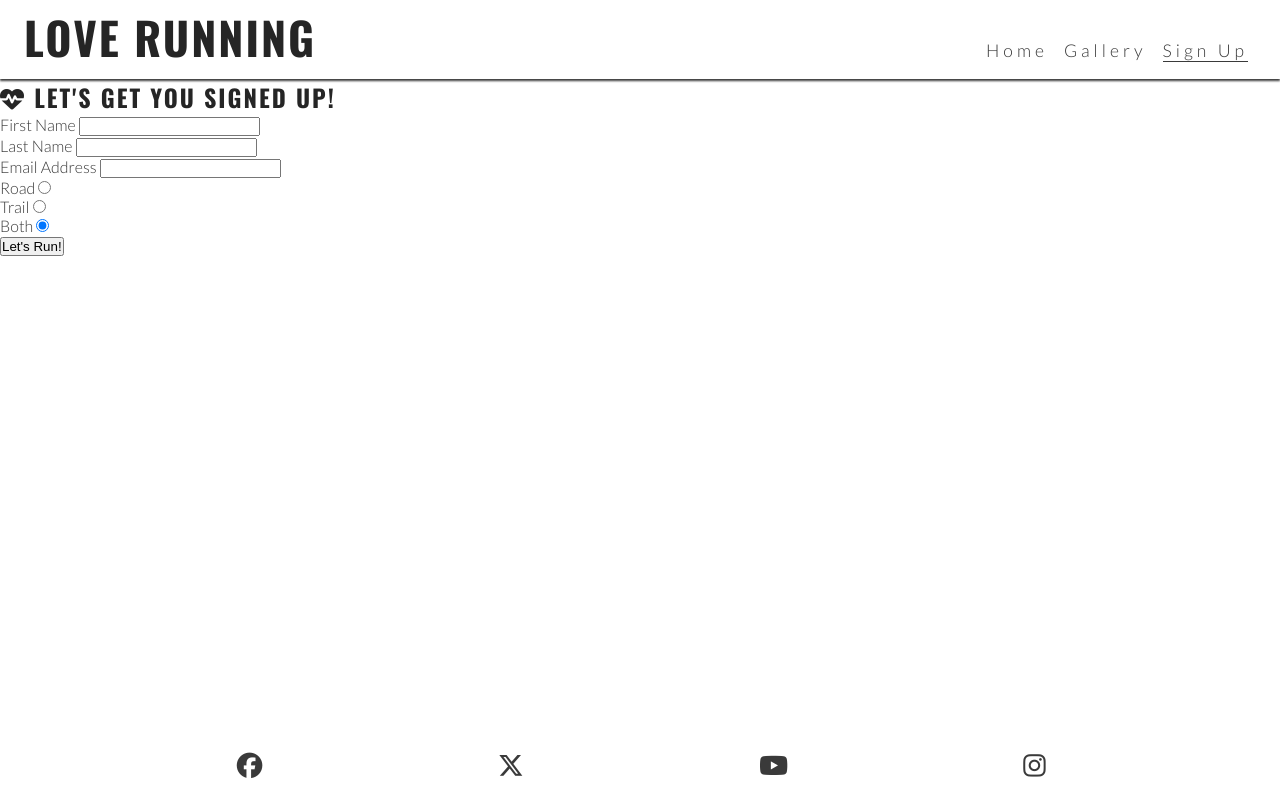
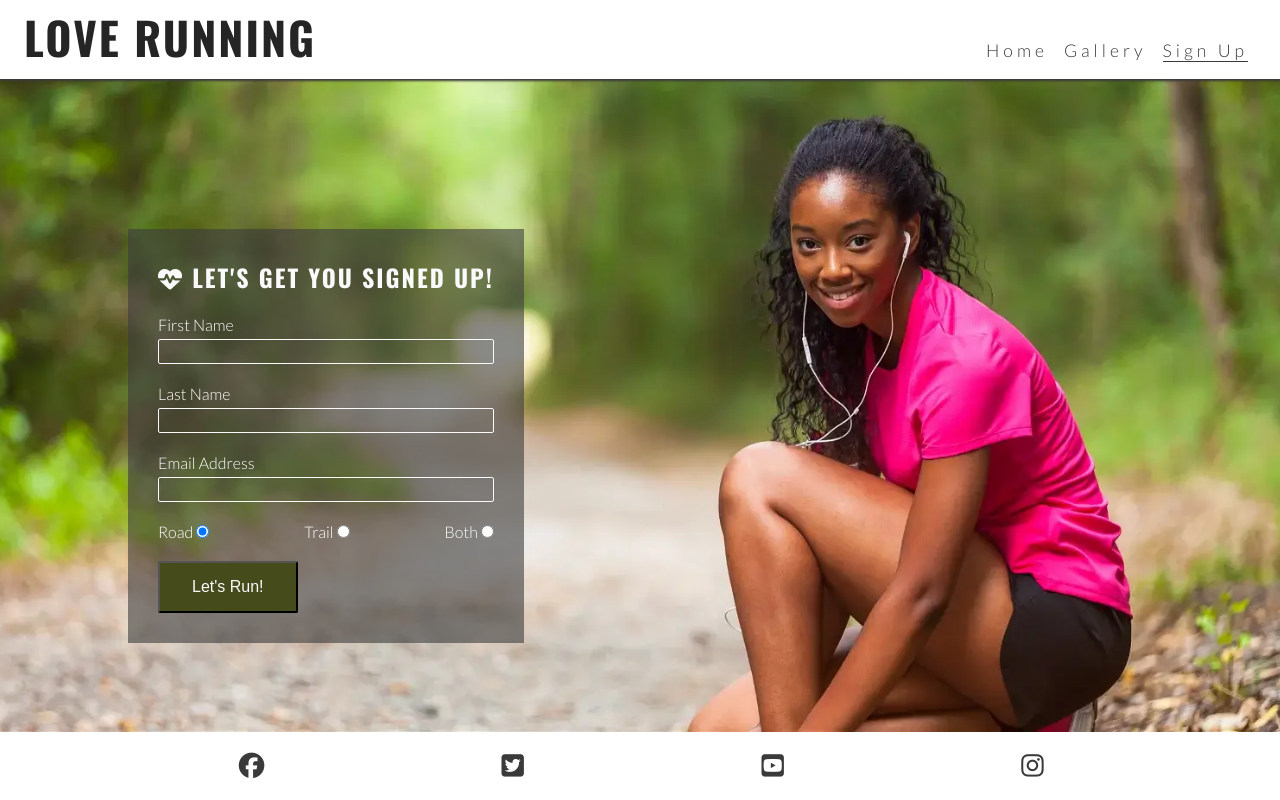
Before and after one commit to EktaMehra/love-running, a plain HTML site: page signup.html in a window 1280 px wide. Drawn offline with nearby package versions, Linux system fonts and the light colour scheme.

Commit message:
style sign up form

```diff
--- a/assets/css/style.css
+++ b/assets/css/style.css
@@ -18,9 +18,7 @@ body {
     font-family: 'Lato', sans-serif;
 }
 
-h1,
-h2,
-h3 {
+h1, h2, h3 {
     font-family: 'Oswald', sans-serif;
     text-transform: uppercase;
     letter-spacing: 2px;
@@ -55,7 +53,7 @@ header a {
     list-style-type: none;
 }
 
-#menu>li {
+#menu > li {
     margin-bottom: 1em;
 }
 
@@ -90,9 +88,13 @@ nav {
 
 /* Main content */
 main {
-    /* Make main element take up any surplus space to push footer down */
+    /* Enlarge main element to push footer down*/
     flex: 1 0 auto;
+    /* Add margin at the top to prevent content from being covered by the header */
     margin-top: 47px;
+    /* Enable flex properties for child elements */
+    display: flex;
+    flex-direction: column;
 }
 
 /* Hero section */
@@ -115,8 +117,7 @@ main {
     padding-left: 10px;
 }
 
-#cover-text>h2,
-#cover-text>h3 {
+#cover-text > h2, #cover-text > h3 {
     color: #ffffff;
 }
 
@@ -132,8 +133,8 @@ main {
     font-size: 280%;
 }
 
-#benefits-physical>div,
-#benefits-mental>div {
+#benefits-physical > div,
+#benefits-mental > div {
     line-height: 20px;
     margin-bottom: 20px;
 }
@@ -164,31 +165,33 @@ main {
     justify-content: center;
 }
 
-/*Meet-up Times*/
+/* Meetup Times section */
 #times {
-  background: url("../images/dublin-city.webp") no-repeat center/cover;
+    background: url('../images/dublin-city.webp') no-repeat center/cover;
+    /* Handles responsivity without the need for a media query */
     display: flex;
     flex-wrap: wrap;
 }
+
 #times div {
     color: #fafafa;
     background-color: rgba(0, 0, 0, .6);
     padding: 15px;
     text-align: center;
-  /* This will not wrap up on screen less than 400px wide
-  Each div will exapnd to fill the available space on its row*/
+    /* This will not wrap on screens of less than 400px wide.
+    Each div will expand to fill the available space on its row */
     flex-basis: 200px;
     flex-grow: 1;
-  /*Create a grid of meet up time divide over the image */
+    /* Creates a grid of meetup time dives over the background image */
     border: 2px solid white;
 }
 
 #times h3 {
-  /*Override the heading color set in general styles*/
+    /* Override the heading colour set in general styles */
     color: #fafafa;
 }
 
-/*Gallery Page*/
+/* Gallery page */
 #photos img {
     width: 100%;
     line-height: 1em;
@@ -196,6 +199,57 @@ main {
 
 #photos {
     line-height: 0;
+}
+
+/* Form */
+#signup {
+    background-image: url("../images/signup-image.webp");
+    background-size: cover;
+    background-position: 75%;
+    padding: 20px 10% 0 10%;
+    flex-grow: 1;
+}
+
+
+#signup-form {
+    color: #ffffff;
+    background-color: rgba(60, 60, 60, 0.6);
+    padding: 30px;
+}
+
+
+#signup-form>h2 {
+    color: #fafafa;
+    margin-bottom: 20px;
+}
+
+
+.text-input {
+    background: transparent;
+    color: #fafafa;
+    width: 100%;
+    height: 25px;
+    margin: 5px 0 20px 0;
+    border: 1px solid #fafafa;
+    border-radius: 2px;
+    padding: 0 5px;
+}
+
+
+.radio-buttons {
+    width: 100%;
+    display: flex;
+    justify-content: space-between;
+}
+
+
+.join-button {
+    margin-top: 20px;
+    border-radius: 2px;
+    padding: 15px 32px;
+    font-size: 100%;
+    background-color: #454b1b;
+    color: #fafafa;
 }
 
 /* Footer */
@@ -213,7 +267,7 @@ main {
     color: #3a3a3a;
 }
 
-/* Media query: larger or landscape phones (576px and up) */
+/* Media query: large or landscape phones (576px and up) */
 @media screen and (min-width: 576px) {
     #photos {
         column-count: 2;
@@ -221,10 +275,8 @@ main {
     }
 }
 
-
 /* Media query: tablets and larger (768px and up) */
 @media screen and (min-width: 768px) {
-
     /* Header */
     nav {
         display: block;
@@ -238,7 +290,7 @@ main {
         display: flex;
     }
 
-    #menu>li {
+    #menu > li {
         padding-left: 1rem;
     }
 
@@ -272,31 +324,56 @@ main {
         width: 100%;
     }
 
-    #benefits-physical>div,
-    #benefits-mental>div {
+    #benefits-physical > div,
+    #benefits-mental > div {
         width: 75%;
     }
 
-    #benefits-mental>div {
+    #benefits-mental > div {
         text-align: end;
         align-self: flex-end;
     }
-/*Gallery*/
+
+    /* Gallery */
     #photos {
         column-count: 3;
+    }
+
+    /* Form */
+    #signup {
+        background-position: center;
+        position: relative;
+    }
+
+    #signup-form {
+        max-width: 400px;
+        position: absolute;
+        left: 10%;
+        top: 150px;
+    }
+
+    .text-input:hover {
+        border-color: #f16c6b;
+    }
+
+    .join-button:hover {
+        background-color: #fafafa;
+        color: #454b1b;
     }
 }
 
 /* Large devices (laptops and desktops, 992px and up) */
 @media screen and (min-width: 992px) {
-    #menu a:hover {
+    #menu a:hover{
         border-bottom: 1px solid #3a3a3a;
     }
-}
-/*Gallery*/
+
+    /* Gallery */
     #photos {
         column-count: 4;
     }
+}
+
 @media screen and (min-width: 1200px) {
     /* Reasons section */
     #benefits {
--- a/signup.html
+++ b/signup.html
@@ -3,23 +3,24 @@
 
 <head>
     <meta charset="UTF-8">
+    <meta http-equiv="X-UA-Compatible" content="IE=edge">
     <meta name="viewport" content="width=device-width, initial-scale=1.0">
-  <!-- Meta tags for search engines-->
+    <!-- Meta tags for search engines -->
     <meta name="description"
-    content="Love Running. Club for runners in Dublin, Ireland. Urban running, trail running. Dublin docklands and Pheonix Park">
-  <meta name="keywords" content="love running, run, running club, runners, Ireland, Dublin, sports, exercise">
-  <!---Title-->
+        content="Love Running. Club for runners in Dublin, Ireland. Urban running, trail running. Dublin docklands and Phoenix Park">
+    <meta name="keywords" content="love running, run, running club, runners, Ireland, Dublin, sport, exercise">
+    <!-- Title -->
     <title>Love Running</title>
-  <!----Favicon-->
+    <!-- Favicon -->
     <link rel="apple-touch-icon" sizes="180x180" href="assets/favicon/apple-touch-icon.png">
     <link rel="icon" type="image/png" sizes="32x32" href="assets/favicon/favicon-32x32.png">
     <link rel="icon" type="image/png" sizes="16x16" href="assets/favicon/favicon-16x16.png">
-  <!--Stylesheet-->
+    <!-- Stylesheet -->
     <link rel="stylesheet" href="assets/css/style.css">
 </head>
 
 <body>
-  <!--Header-->
+    <!-- Header -->
     <header>
         <a href="index.html">
             <h1 id="logo">Love Running</h1>
@@ -32,25 +33,24 @@
             <ul id="menu">
                 <li><a href="index.html">Home</a></li>
                 <li><a href="gallery.html">Gallery</a></li>
-        <li><a href="signup.html"  class="active">Sign Up</a></li>
+                <li><a href="signup.html" class="active">Sign Up</a></li>
             </ul>
         </nav>
     </header>
 
-
-  <!--Main Content-->
+    <!-- Main content -->
     <main>
         <section id="signup">
-      <form action="https://formdump.codeinstitute.net" id="signup-form" method="post">
-      <h2><i class="fa-solid fa-heart-pulse"></i> Let's get you signed up!</h2>
+            <form id="signup-form" method="POST" action="https://formdump.codeinstitute.net">
+                <h2><i class="fa-solid fa-heartbeat"></i> Let's get you signed up!</h2>
                 <label for="first-name">First Name</label>
-      <input id="first-name" type="text" required name="first_name" class="text-input">
+                <input type="text" name="first_name" id="first-name" class="text-input" required>
                 <br>
                 <label for="last-name">Last Name</label>
-      <input id="last-name" type="text" required name="last_name" class="text-input">
+                <input type="text" name="last_name" id="last-name" class="text-input" required>
                 <br>
                 <label for="email-address">Email Address</label>
-      <input id="email-address" type="text" required name="email" class="text-input">
+                <input type="email" name="email_address" id="email-address" class="text-input" required>
                 <br>
                 <div class="radio-buttons">
                     <div>
@@ -59,34 +59,46 @@
                     </div>
                     <div>
                         <label for="trail">Trail</label>
-          <input type="radio" name="running_preference" id="trail" value="trail" required checked></div>
+                        <input type="radio" name="running_preference" id="trail" value="trail" required>
+                    </div>
                     <div>
                         <label for="both">Both</label>
-          <input type="radio" name="running_preference" id="both" value="both" required checked>
+                        <input type="radio" name="running_preference" id="both" value="both" required>
                     </div>
                 </div>
                 <button type="submit" class="join-button">Let's Run!</button>
-
             </form>
         </section>
     </main>
 
-
-  <!--Footer-->
+    <!-- Footer -->
     <footer>
         <ul id="social-networks">
-      <li><a href="http://www.facebook.com/" target="_blank" rel="noopener"
-          aria-label="visit our Facebook page(opens in a new tab)"><i class="fa-brands fa-facebook"></i></a></li>
-      <li><a href="http://www.twitter.com/" target="_blank" rel="noopener"><i class="fa-brands fa-x-twitter"></i></a></li>
-      <li><a href="http://www.youtube.com/" target="_blank" rel="noopener"><i class="fa-brands fa-youtube"></i></a></li>
-      <li><a href="http://www.instagram.com/" target="_blank" rel="noopener"><i class="fa-brands fa-instagram"></i></a></li>
-
+            <li>
+                <a href="https://www.facebook.com/" target="_blank" rel="noopener"
+                    aria-label="Visit our Facebook page (opens in a new tab)">
+                    <i class="fa-brands fa-facebook"></i></a>
+            </li>
+            <li>
+                <a href="https://www.twitter.com/" target="_blank" rel="noopener"
+                    aria-label="Visit our Twitter page (opens in a new tab)">
+                    <i class="fa-brands fa-twitter-square"></i></a>
+            </li>
+            <li>
+                <a href="https://www.youtube.com/" target="_blank" rel="noopener"
+                    aria-label="Visit our YouTube page (opens in a new tab)">
+                    <i class="fa-brands fa-youtube-square"></i></a>
+            </li>
+            <li>
+                <a href="https://www.instagram.com/" target="_blank" rel="noopener"
+                    aria-label="Visit our Instagram page (opens in a new tab)">
+                    <i class="fa-brands fa-instagram"></i></a>
+            </li>
         </ul>
     </footer>
 
-
-<!--Font Awesome-->
-<script src="https://kit.fontawesome.com/cd8107fcb6.js" crossorigin="anonymous"></script>
+    <!-- Font Awesome kit -->
+    <script src="https://kit.fontawesome.com/3b20d96fa9.js" crossorigin="anonymous"></script>
 </body>
 
 </html>
```
Also changed, not shown: assets/images/signup-image.webp (added). Lines whose indentation alone changed are shown as unchanged.
